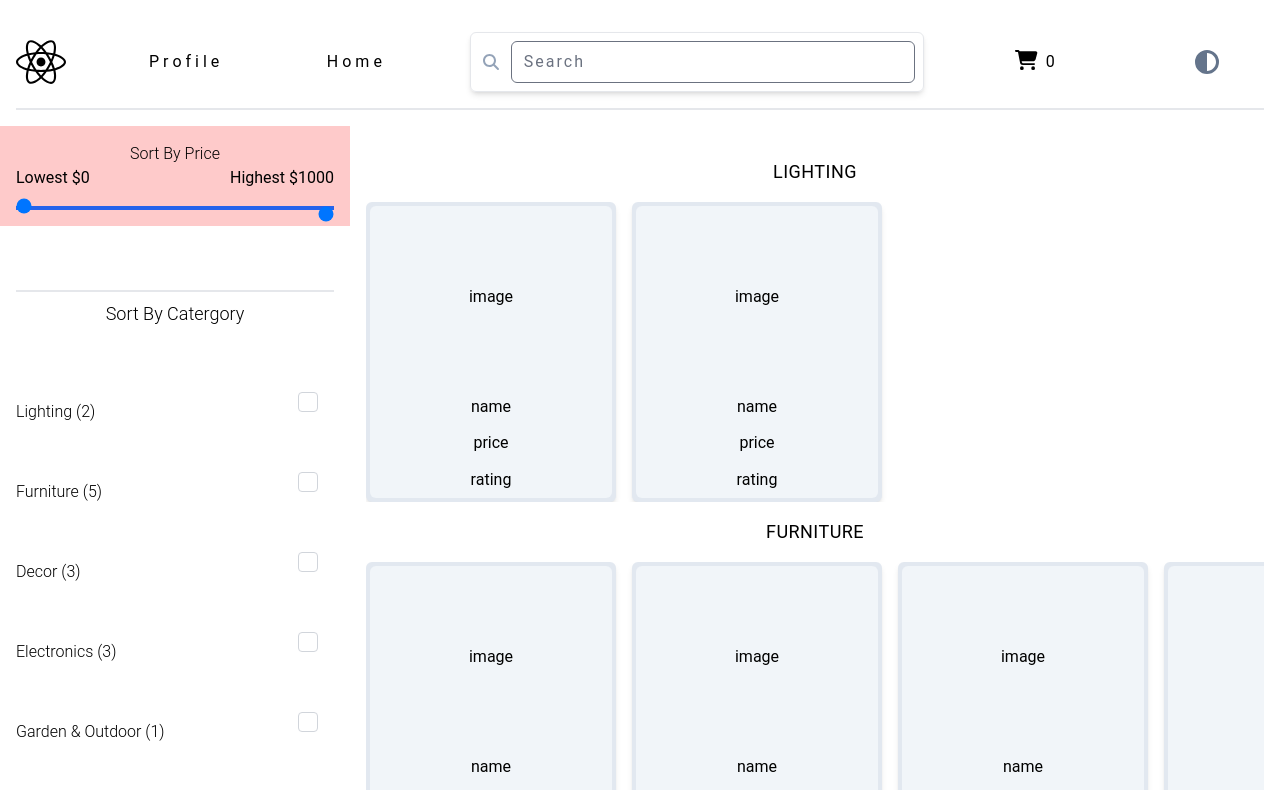
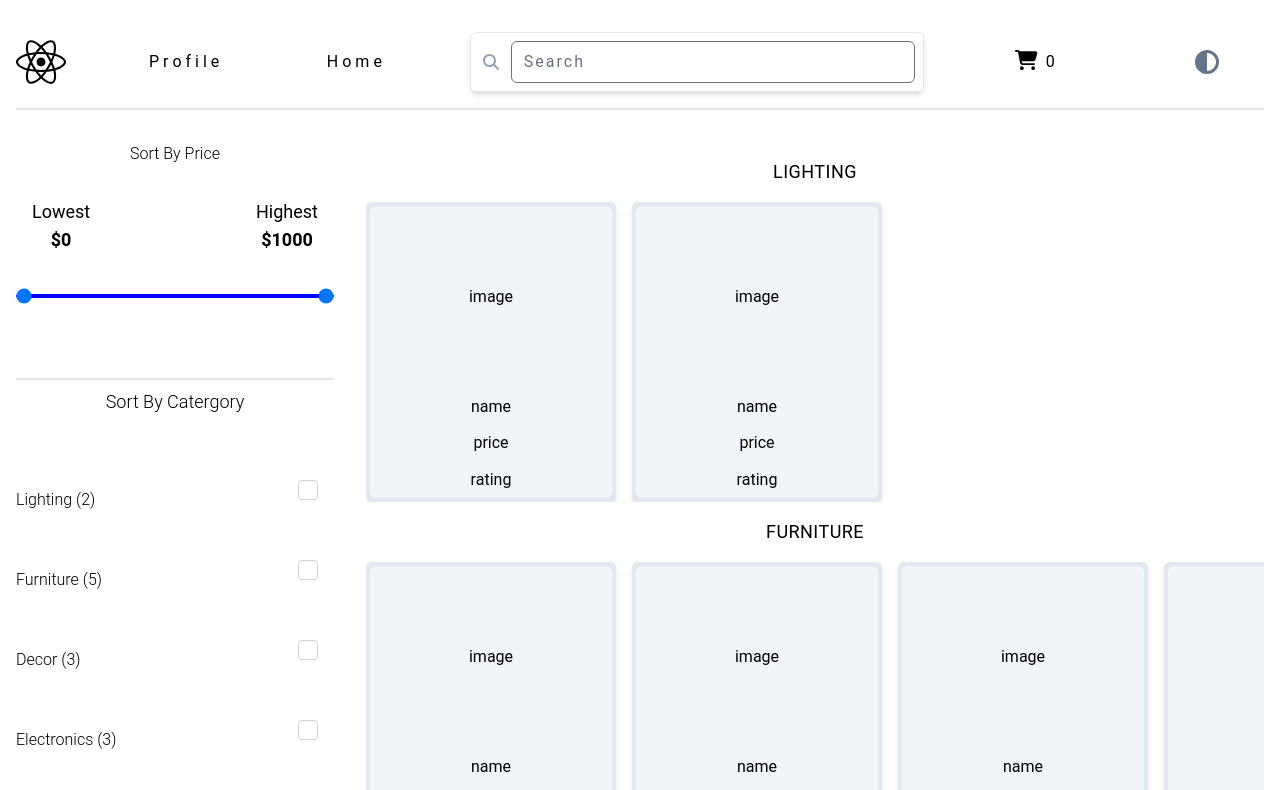
Before and after one commit to mSharifHub/e-commerce, a React (Create React App) app: page / in a window 1280 px wide. Shown: the top 790 px of the page. Built offline with nearby package versions, Linux system fonts and the light colour scheme.

Commit message:
#1.4 price filter implementation completed. Needs to refractor to use reducerHooks

```diff
--- a/src/components/filter/priceComponent/PriceComponent.jsx
+++ b/src/components/filter/priceComponent/PriceComponent.jsx
@@ -10,28 +10,37 @@ export default function PriceComponent() {
 
     setValue((prevValue) => {
       return event.target.name === "min"
-        ? { ...prevValue, min: Math.min(parsedValue, prevValue.max) }
-        : { ...prevValue, max: Math.max(parsedValue, prevValue.min) };
+        ? { ...prevValue, min: Math.min(parsedValue, prevValue.max - 1) }
+        : { ...prevValue, max: Math.max(parsedValue, prevValue.min + 1) };
     });
   };
   const minPos = (value.min / 1000) * 100;
   const maxPos = 100 - (value.max / 1000) * 100;
 
   return (
-    <div className="flex flex-col p-4  bg-red-200">
+    <div className="flex flex-col  p-4 ">
       <span className="text-center font-light text-large">Sort By Price</span>
-      <div className="flex justify-between ">
-        <span>Lowest ${value.min}</span>
-        <span> Highest ${value.max}</span>
+      <div className="flex justify-between mt-8 ">
+        <span className="text-lg capitalize flex flex-col justify-center items-center  px-4">
+          lowest
+          <span className="font-bold">${value.min}</span>
+        </span>
+        <span className="text-lg  capitalize flex flex-col justify-center items-center px-4">
+          highest
+          <span className="font-bold">${value.max}</span>
+        </span>
       </div>
       {/* container for the price range */}
-      <div className="mt-4">
+      <div className="mt-10">
         {/* unselected range */}
-        <div className="h-1 relative bg-slate-300">
+        <div className="h-1 relative bg-slate-300 ">
           {/* selected range */}
           <div
-            className=" h-full absolute bg-blue-600"
-            style={{ left: `${minPos}%`, right: `${maxPos}%` }}
+            className="thumb-range h-full absolute "
+            style={{
+              left: `${minPos}%`,
+              right: `${maxPos}%`,
+            }}
           />
           {/* thumbs */}
           <label htmlFor="range-l">
@@ -43,7 +52,7 @@ export default function PriceComponent() {
               max="1000"
               value={value.min}
               onChange={onValueChange}
-              className="absolute w-full appearance-none  -top-2 rounded-lg  cursor-pointer bg-transparent"
+              className=" thumb absolute w-full appearance-none "
             />
           </label>
           <label htmlFor="range-h">
@@ -55,7 +64,7 @@ export default function PriceComponent() {
               max="1000"
               value={value.max}
               onChange={onValueChange}
-              className="absolute w-full appearance-none op-2 rounded-lg   cursor-pointer bg-transparent "
+              className="thumb absolute w-full appearance-none"
             />
           </label>
         </div>
--- a/src/components/pages/Home.jsx
+++ b/src/components/pages/Home.jsx
@@ -4,7 +4,7 @@ import { Filter } from "../filter/Filter";
 export function Home() {
   return (
     <div className="h-screen  w-screen grid grid-cols-[350px_1fr]">
-      <div className="">
+      <div className="h-full">
         <Filter />
       </div>
       <div className="p-4 h-full w-full overflow-x-scroll  scroll whitespace-nowrap">
--- a/src/styles/main.css
+++ b/src/styles/main.css
@@ -6,11 +6,13 @@
 :root {
   --background-color: #fff;
   --text-color: #000;
+   --slider-thumb-color:#0000ff;
 }
 
 [data-theme="dark"] {
   --background-color: #161618;
   --text-color: #ffffff;
+  --slider-thumb-color:#a500ff
 }
 
 body {
@@ -22,3 +24,35 @@ input[type="radio"] {
   opacity: 0;
   position: absolute;
 }
+
+.thumb {
+  height: 0;
+}
+.thumb-range{
+  background-color: var(--slider-thumb-color);
+  border-radius: 40px;
+}
+
+.thumb::-moz-range-thumb {
+  background-color: var(--slider-thumb-color);
+  border: none;
+  border-radius: 50%;
+  cursor: grab;
+  height: 25px;
+  width: 25px;
+  margin-top: 4px;
+  pointer-events: all;
+  position: relative;
+}
+
+.thumb::-webkit-slider-thumb {
+  background-color: var(--slider-thumb-color)j;
+  border: none;
+  border-radius: 50%;
+  cursor: grab;
+  height: 25px;
+  width: 25px;
+  margin-top: 4px;
+  pointer-events: all;
+  position: relative;
+}
```
